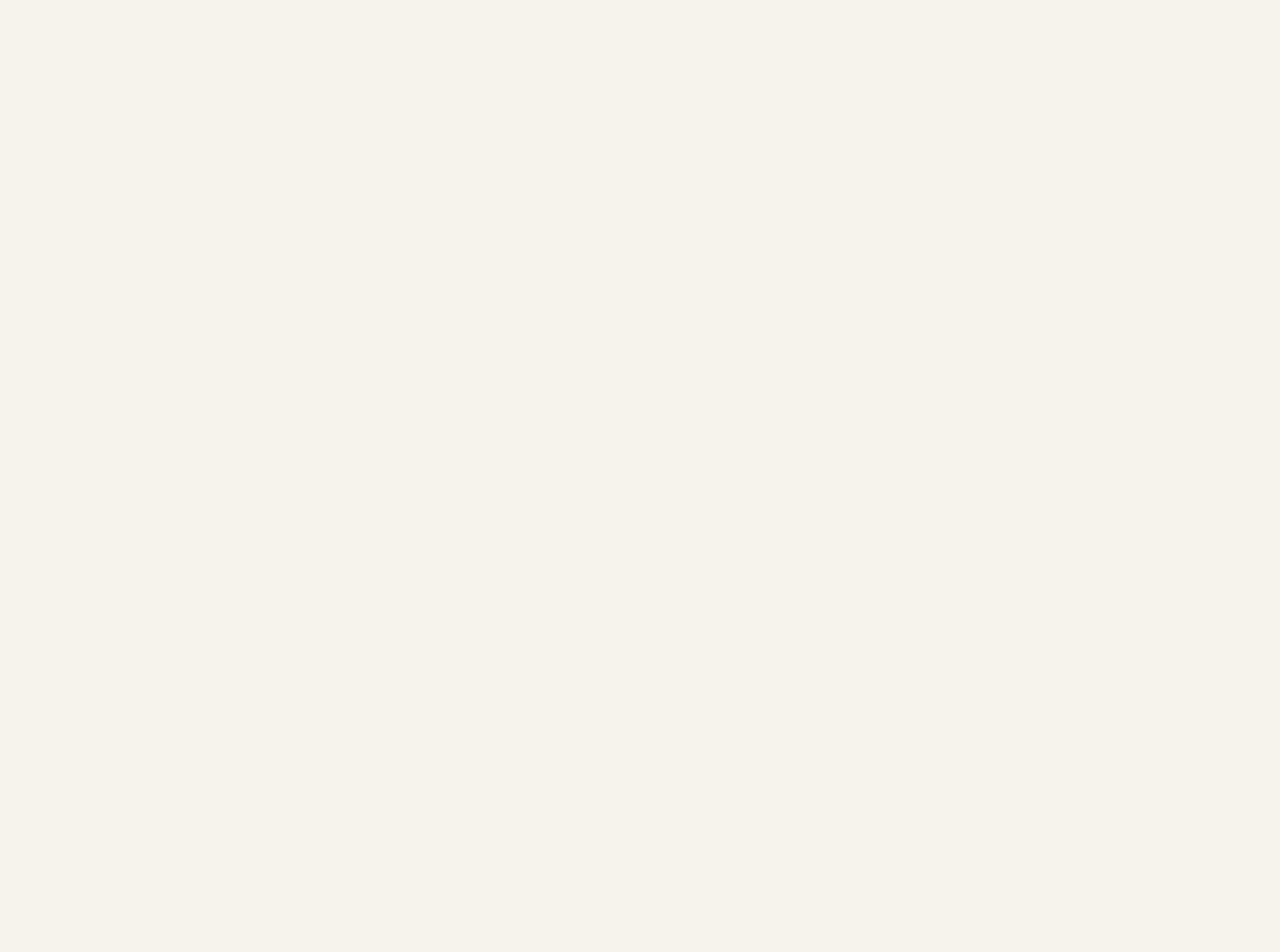
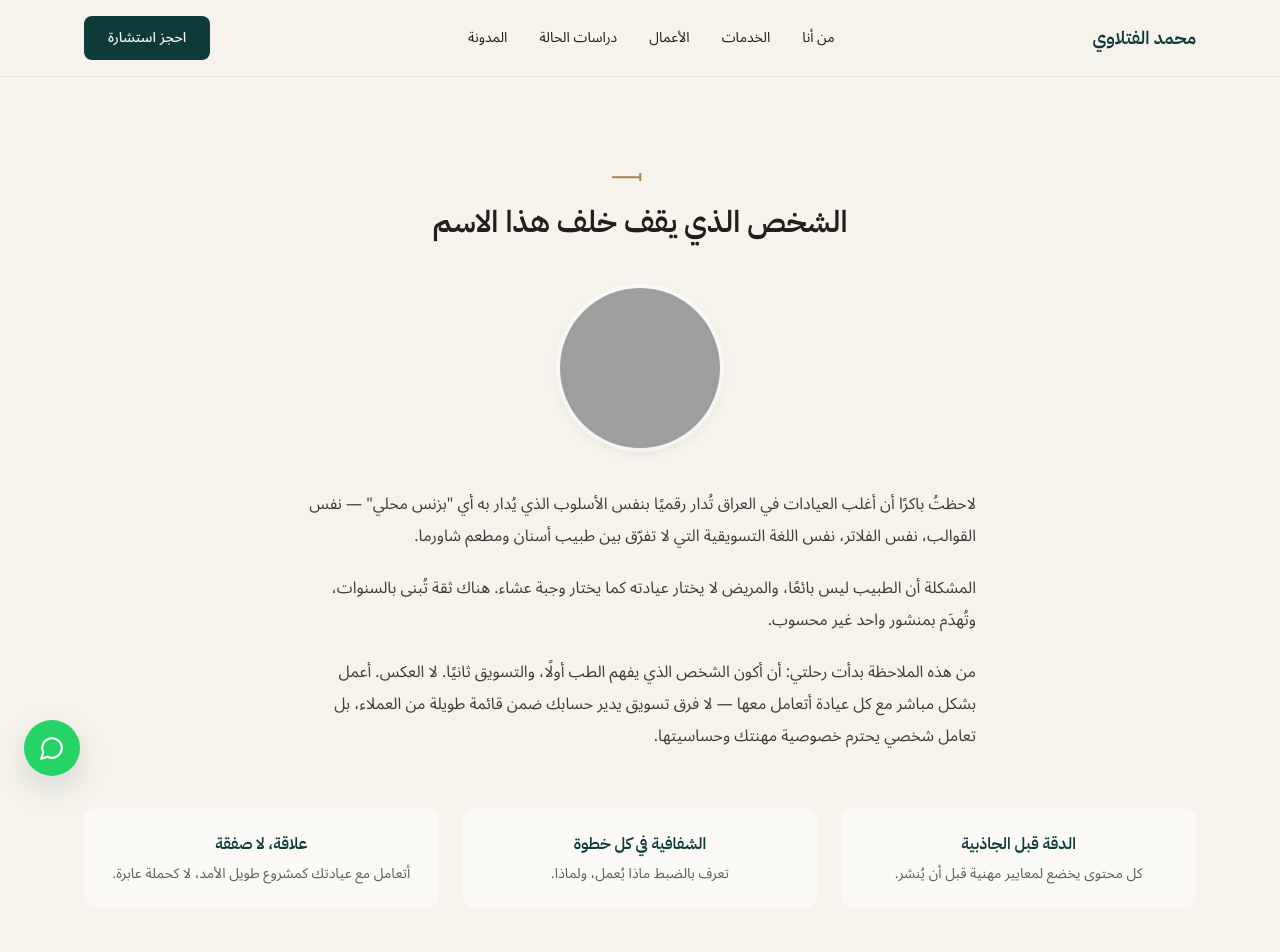
Before and after one commit to mriad4454-hash/mohamm, a Next.js app: page /about in a window 1280 px wide. Before the commit this address had no page. Shown: the top 952 px of the page. Before the commit the page ends 800 px from the top, so only its background shows below. Built offline with nearby package versions, Linux system fonts and the light colour scheme; grey boxes are pictures that could not be loaded.

Commit message:
Update page.tsx

```diff
--- a/app/about/page.tsx
+++ b/app/about/page.tsx
@@ -1,48 +1,74 @@
-import { notFound } from "next/navigation";
+import type { Metadata } from "next";
+import Image from "next/image";
 import Section from "@/components/Section";
 import CTABanner from "@/components/CTABanner";
-import { projects } from "@/lib/data";
 
-export function generateStaticParams() {
-  return projects.map((p) => ({ slug: p.slug }));
-}
+export const metadata: Metadata = {
+  title: "من أنا",
+  description: "قصة محمد الفتلاوي وقيمه في التسويق الصحي.",
+};
 
-export default function ProjectPage({ params }: { params: { slug: string } }) {
-  const project = projects.find((p) => p.slug === params.slug);
-  if (!project) return notFound();
+const values = [
+  {
+    t: "الدقة قبل الجاذبية",
+    d: "كل محتوى يخضع لمعايير مهنية قبل أن يُنشر.",
+  },
+  {
+    t: "الشفافية في كل خطوة",
+    d: "تعرف بالضبط ماذا يُعمل، ولماذا.",
+  },
+  {
+    t: "علاقة، لا صفقة",
+    d: "أتعامل مع عيادتك كمشروع طويل الأمد، لا كحملة عابرة.",
+  },
+];
 
+export default function AboutPage() {
   return (
     <>
-      <Section title={project.name} subtitle={project.specialty}>
-        <div className="mx-auto max-w-2xl space-y-6">
-          <div className="flex h-64 items-center justify-center rounded-card bg-petrol-deep/10 text-sm text-ink/40">
-            صورة/فيديو غلاف المشروع
-          </div>
-          <div>
-            <h3 className="font-display font-semibold text-petrol-deep">
-              التحدي
-            </h3>
-            <p className="mt-2 text-ink/80">{project.challenge}</p>
-          </div>
-          <div>
-            <h3 className="font-display font-semibold text-petrol-deep">
-              ماذا قُدّم
-            </h3>
-            <ul className="mt-2 list-inside list-disc space-y-1 text-ink/80">
-              {project.whatProvided.map((item) => (
-                <li key={item}>{item}</li>
-              ))}
-            </ul>
-          </div>
-          <div>
-            <h3 className="font-display font-semibold text-petrol-deep">
-              النتيجة
-            </h3>
-            <p className="mt-2 text-ink/80">{project.result}</p>
+      <Section title="الشخص الذي يقف خلف هذا الاسم">
+        <div className="mx-auto mb-10 flex justify-center">
+          <div className="relative h-40 w-40 overflow-hidden rounded-full shadow-md ring-4 ring-white/60">
+            <Image
+              src="/images/mohammed.jpg"
+              alt="محمد الفتلاوي"
+              fill
+              className="object-cover"
+              priority
+            />
           </div>
         </div>
+        <div className="mx-auto max-w-2xl space-y-5 text-ink/85 leading-loose">
+          <p>
+            لاحظتُ باكرًا أن أغلب العيادات في العراق تُدار رقميًا بنفس الأسلوب
+            الذي يُدار به أي &quot;بزنس محلي&quot; — نفس القوالب، نفس الفلاتر،
+            نفس اللغة التسويقية التي لا تفرّق بين طبيب أسنان ومطعم شاورما.
+          </p>
+          <p>
+            المشكلة أن الطبيب ليس بائعًا، والمريض لا يختار عيادته كما يختار
+            وجبة عشاء. هناك ثقة تُبنى بالسنوات، وتُهدَم بمنشور واحد غير محسوب.
+          </p>
+          <p>
+            من هذه الملاحظة بدأت رحلتي: أن أكون الشخص الذي يفهم الطب أولًا،
+            والتسويق ثانيًا. لا العكس. أعمل بشكل مباشر مع كل عيادة أتعامل
+            معها — لا فرق تسويق يدير حسابك ضمن قائمة طويلة من العملاء، بل
+            تعامل شخصي يحترم خصوصية مهنتك وحساسيتها.
+          </p>
+        </div>
+
+        <div className="mt-14 grid gap-6 sm:grid-cols-3">
+          {values.map((v) => (
+            <div key={v.t} className="rounded-card bg-white/50 p-6 text-center">
+              <h3 className="font-display font-semibold text-petrol-deep">
+                {v.t}
+              </h3>
+              <p className="mt-2 text-sm text-ink/70">{v.d}</p>
+            </div>
+          ))}
+        </div>
       </Section>
-      <CTABanner title="أريد نتيجة مشابهة لعيادتي" />
+
+      <CTABanner title="لنتحدث عن عيادتك" />
     </>
   );
 }
```
